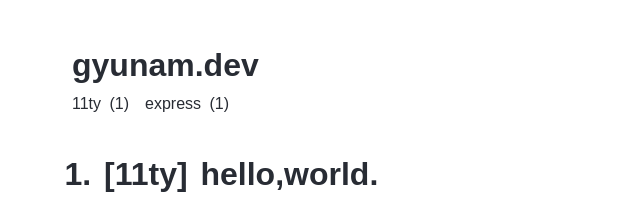
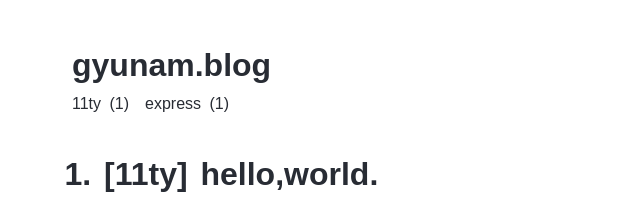
Before and after one commit to gyunam-bark/gyunam-blog, an Eleventy site: page index.njk in a window 1280 px wide. Shown: the top 213 px of the page, 312-952 px from the left. Built offline with nearby package versions, Linux system fonts and the light colour scheme; Eleventy itself is replaced by a stand-in of ours; files that its build step writes are made by us from their sources; a web font is replaced by a local one.

Commit message:
gyunam.dev -> gyunam.blog

```diff
--- a/_includes/layouts/base.njk
+++ b/_includes/layouts/base.njk
@@ -14,7 +14,7 @@
   <link rel="canonical" href="https://gyunam.dev/">
 
   <link rel="stylesheet" href="/styles.css">
-  <title>gyunam.dev</title>
+  <title>gyunam.blog</title>
 </head>
 <body>
   {% include "partials/header.njk" %}
--- a/_includes/partials/header.njk
+++ b/_includes/partials/header.njk
@@ -1,6 +1,6 @@
 <header>
   <div class="header-container">
-    <a class="header-title" href="/">gyunam.dev</a>
+    <a class="header-title" href="/">gyunam.blog</a>
     <nav class="header-nav">
       <ul class="header-tag-list">
         <li class="header-tag-list-item">
```
